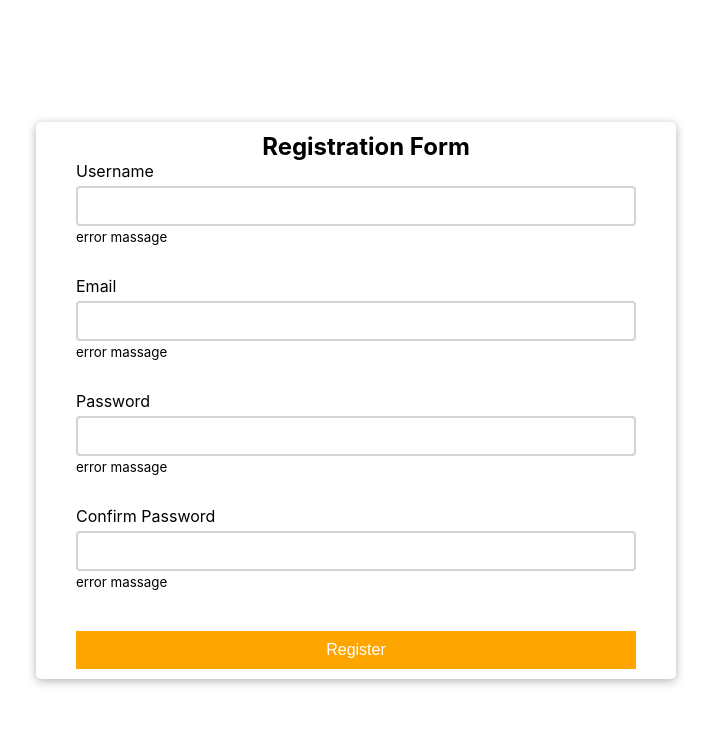
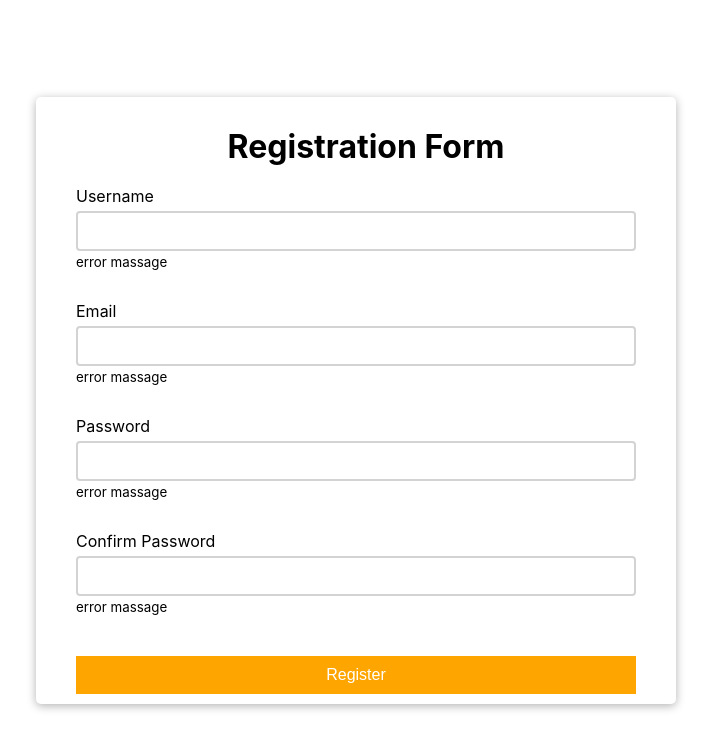
Before and after one commit to Pheeraphat47/form-validation, a React (Create React App) app: page / in a window 1280 px wide. Shown: the top 748 px of the page, without its empty margins (284-995 px from the left). Built offline with nearby package versions, Linux system fonts and the light colour scheme.

Commit message:
State
State&Usestate

```diff
--- a/src/App.css
+++ b/src/App.css
@@ -20,9 +20,9 @@
     padding: 10px 40px;
 }
 
-h2{
+h1{
     text-align: center;
-    margin: 0 0 0 20px;
+    margin: 20px 0 20px 20px;
 }
 
 .form-control{
@@ -48,7 +48,8 @@ h2{
 }
 
 .form-control input:focus{
-    outline: none;
+    outline: none !important;
+    box-shadow: 0 0 5px blue;
 }
 
 .form button {
--- a/src/components/FormComponent.jsx
+++ b/src/components/FormComponent.jsx
@@ -1,30 +1,36 @@
 import React from 'react';
+import { useState } from 'react';
 
 const FormComponent = () => {
+    const [userName,setUserName] = useState('');
+    const [email,SetEmail] = useState('');
+    const [password,setPassword] = useState('');
+    const [confirmpassword,setConfirmPassword] = useState('');
     return(
         <div className="container">
             {/* สร้างฟอรม์ */}
             <form className="form">
             {/* Content ภายในฟอรม์ */}
-                <h2>Registration Form</h2>
+                <h1>Registration Form</h1>
                 <div className="form-control">
                      <label>Username</label>
-                     <input type="text" />
+                     {/*ข้อมูลที่ User กรอก จะถูกเก็บใน State userName */}
+                     <input type="text" value={userName} onChange={(e)=>setUserName(e.target.value)}/>
                      <small>error massage</small>
                 </div>
                 <div className="form-control">
                      <label>Email</label>
-                     <input type="text" />
+                     <input type="text" value={email} onChange={(e)=>SetEmail(e.target.value)}/>
                      <small>error massage</small>
                 </div>
                 <div className="form-control">
                      <label>Password</label>
-                     <input type="text" />
+                     <input type="text" value={password} onChange={(e)=>setPassword(e.target.value)}/>
                      <small>error massage</small>
                 </div>
                 <div className="form-control">
                      <label>Confirm Password</label>
-                     <input type="text" />
+                     <input type="text" value={confirmpassword} onChange={(e)=>setConfirmPassword(e.target.value)}/>
                      <small>error massage</small>
                 </div>
                 <button type="submit">Register</button>
```
